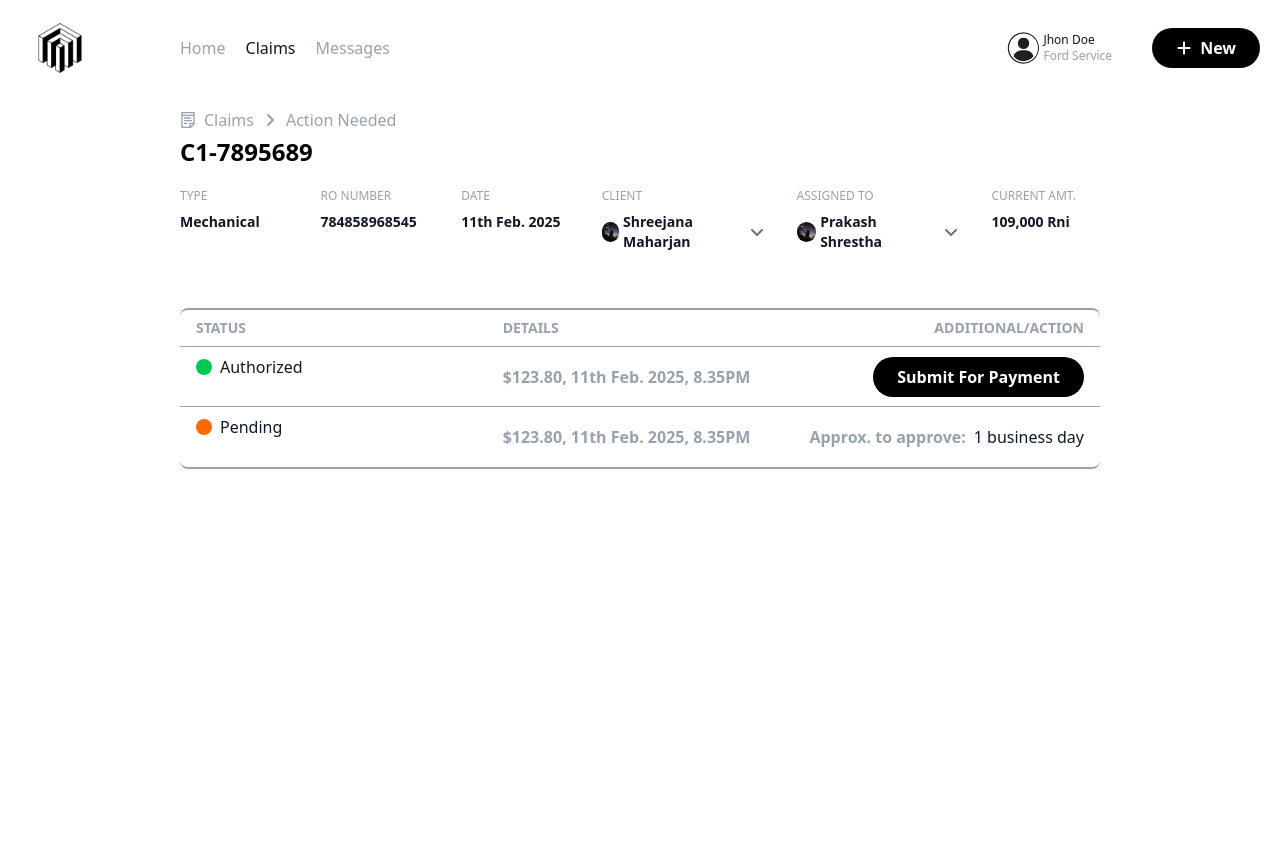
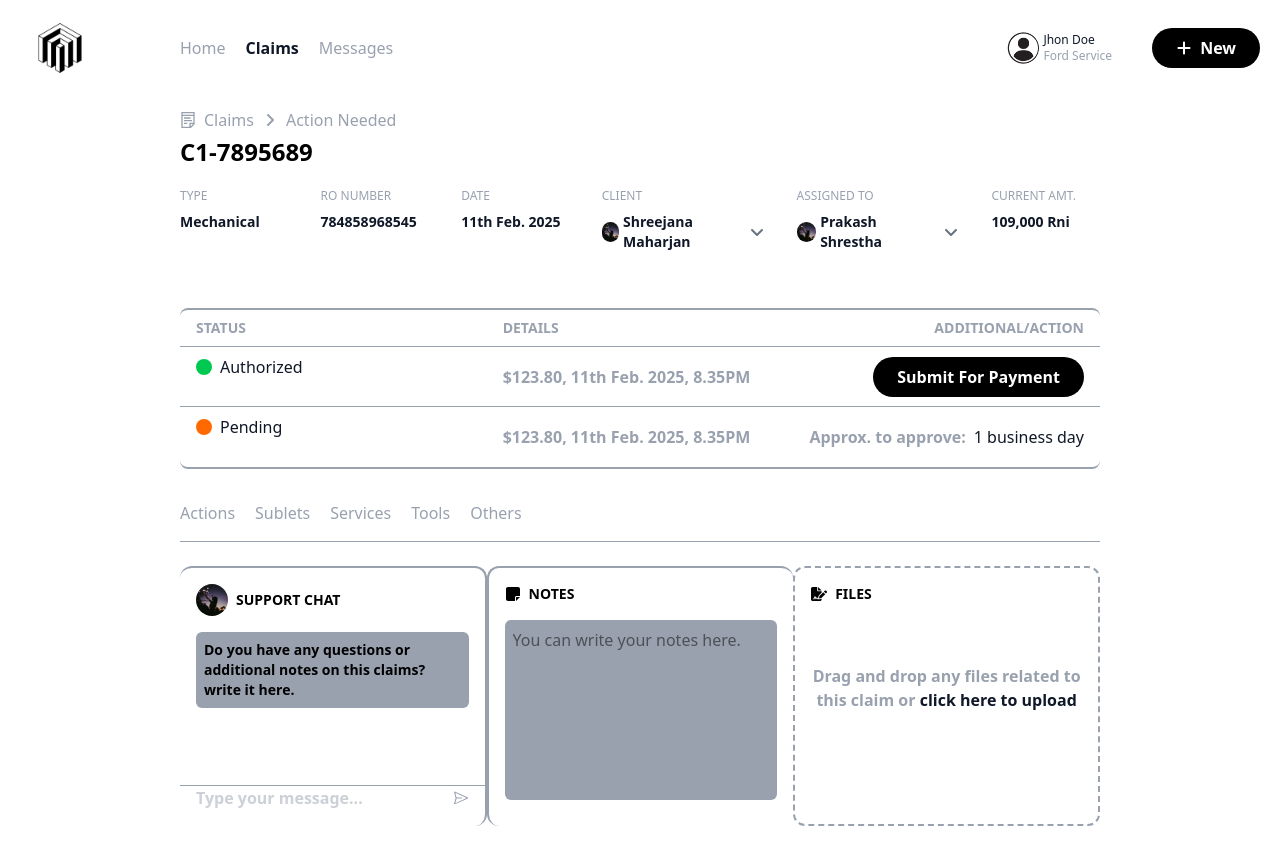
Before and after one commit to shreejanamaharjan/Task, a React (Vite) app: page /claims in a window 1280 px wide. Before the commit the page ends 800 px from the top, so only its background shows below. Built offline with nearby package versions, Linux system fonts and the light colour scheme.

Commit message:
feat: added action section

```diff
--- a/src/App.tsx
+++ b/src/App.tsx
@@ -1,8 +1,8 @@
 import { BrowserRouter, Route, Routes } from "react-router-dom";
 import HomeLayout from "./layout/HomeLayout";
-import Home from "./components/homePage/Home";
-import Claims from "./components/claims/Claims";
-import Message from "./components/homePage/Message";
+import ClaimPage from "./page/ClaimPage";
+import Homepage from "./page/Homepage";
+import MessagePage from "./page/MessagePage";
 
 function App() {
   return (
@@ -10,9 +10,9 @@ function App() {
       <BrowserRouter>
         <Routes>
           <Route element={<HomeLayout />}>
-            <Route path="/" element={<Home />} />
-            <Route path="/claims" element={<Claims />} />
-            <Route path="/messages" element={<Message />} />
+            <Route path="/" element={<Homepage />} />
+            <Route path="/claims" element={<ClaimPage />} />
+            <Route path="/messages" element={<MessagePage />} />
           </Route>
         </Routes>
       </BrowserRouter>
--- /dev/null
+++ b/src/components/additionalInfo/Action.tsx
@@ -0,0 +1,91 @@
+import { useEffect, useRef, useState } from "react";
+import { FaFileSignature, FaNoteSticky } from "react-icons/fa6";
+import { VscSend } from "react-icons/vsc";
+
+// Define the type for the files state
+type FileListState = FileList | null;
+
+const Action = () => {
+  const [files, setFiles] = useState<FileListState>(null);
+  const inputRef = useRef<HTMLInputElement>(null);
+  const handleDragOver = (event: React.DragEvent<HTMLDivElement>) => {
+    event.preventDefault();
+  };
+
+  useEffect(() => {
+    console.log(files);
+  }, [files]);
+
+  const handleDrop = (event: React.DragEvent<HTMLDivElement>) => {
+    event.preventDefault();
+    const droppedFiles = event.dataTransfer.files;
+    setFiles(droppedFiles);
+    console.log("Dropped files:", droppedFiles);
+  };
+
+  return (
+    <div className="flex justify-between items-center mt-6">
+      <div className="w-85 h-65 border-t-2 border-r-2 border-gray-400 rounded-xl p-4 relative">
+        <div className="flex gap-2 items-center">
+          <div className="w-8 h-8 rounded-full overflow-hidden">
+            <img
+              src="/images/claims/user.jpg"
+              alt="support chat"
+              className="object-cover w-full h-full"
+            />
+          </div>
+          <h1 className="text-sm font-semibold uppercase">support chat</h1>
+        </div>
+        <div className="bg-gray-400 rounded-md p-2 mt-4">
+          <p className="text-sm font-semibold">
+            Do you have any questions or additional notes on this claims? write
+            it here.
+          </p>
+        </div>
+        <div className="w-full border-b-1 border-gray-400 absolute bottom-10 left-0"></div>
+        <div className="absolute bottom-4 left-4 right-4 flex justify-between items-center text-gray-400 font-semibold">
+          <input type="text" placeholder="Type your message..." />
+          <VscSend />
+        </div>
+      </div>
+      <div className="w-85 h-65  border-t-2 border-l-2 border-gray-400 rounded-xl p-4">
+        <div className="flex gap-2 items-center">
+          <FaNoteSticky />
+          <h1 className="text-sm font-semibold uppercase">notes</h1>
+        </div>
+        <div className="bg-gray-400 rounded-md p-2 mt-4 h-45 ">
+          <textarea
+            className="w-full h-full bg-transparent resize-none outline-none"
+            placeholder="You can write your notes here."
+          ></textarea>
+        </div>
+      </div>
+      <div className="w-85 h-65 border-dashed border-2 border-gray-400 rounded-xl p-4">
+        <div className="flex gap-2 items-center">
+          <FaFileSignature />
+          <h1 className="text-sm font-semibold uppercase">files</h1>
+        </div>
+        <div className="mt-15" onDragOver={handleDragOver} onDrop={handleDrop}>
+          <h1 className="text-base text-gray-400 font-semibold text-center">
+            Drag and drop any files related to this claim or{" "}
+            <span
+              className="text-gray-900 cursor-pointer"
+              onClick={() => inputRef.current?.click()}
+            >
+              click here to upload
+            </span>
+          </h1>
+          <input
+            type="file"
+            multiple
+            onChange={(event) => setFiles(event.target.files)}
+            hidden
+            ref={inputRef}
+          />
+        </div>
+      </div>
+    </div>
+  );
+};
+
+export default Action;
--- /dev/null
+++ b/src/components/additionalInfo/AdditionalDetail.tsx
@@ -0,0 +1,13 @@
+import Action from "./Action";
+import AdditonalNavbar from "./AdditonalNavbar";
+
+const AdditionalDetail = () => {
+  return (
+    <div className="mt-4">
+      <AdditonalNavbar />
+      <Action />
+    </div>
+  );
+};
+
+export default AdditionalDetail;
--- /dev/null
+++ b/src/components/additionalInfo/AdditonalNavbar.tsx
@@ -0,0 +1,34 @@
+import { useState } from "react";
+
+const AdditionalNavbar = () => {
+  const [activeTab, setActiveTab] = useState("");
+  const navLinks = [
+    { key: "action", label: "actions" },
+    { key: "sublet", label: "sublets" },
+    { key: "service", label: "services" },
+    { key: "tool", label: "tools" },
+    { key: "others-detail", label: "others" },
+  ];
+  return (
+    <>
+      <div className="flex gap-5 text-base text-gray-400 capitalize">
+        {navLinks.map(({ key, label }) => (
+          <button
+            key={key}
+            onClick={() => setActiveTab(key)}
+            className={`capitalize ${
+              activeTab === key
+                ? "text-gray-900 font-semibold"
+                : "text-gray-400"
+            } hover:text-gray-900`}
+          >
+            {label}
+          </button>
+        ))}
+      </div>
+      <div className="border-b-1 border-gray-400 w-full mt-4"></div>
+    </>
+  );
+};
+
+export default AdditionalNavbar;
--- a/src/components/claims/ClaimsDropDown.tsx
+++ b/src/components/claims/ClaimsDropDown.tsx
@@ -13,7 +13,7 @@ const ClaimsDropDown: React.FC<{
       {user && (
         <>
           {hasClientData && (
-            <>
+            <div className="absolute bg-white">
               {client.map((item, index) => (
                 <div
                   key={index}
@@ -34,13 +34,13 @@ const ClaimsDropDown: React.FC<{
                   </span>
                 </div>
               ))}
-            </>
+            </div>
           )}
         </>
       )}
 
       {!user && hasAssignedToData && (
-        <>
+        <div className="absolute bg-white">
           {assignedTo.map((item, index) => (
             <div
               key={index}
@@ -61,7 +61,7 @@ const ClaimsDropDown: React.FC<{
               </span>
             </div>
           ))}
-        </>
+        </div>
       )}
     </>
   );
--- a/src/components/homePage/Home.tsx
+++ /dev/null
@@ -1,7 +0,0 @@
-import React from "react";
-
-const Home = () => {
-  return <div>Home</div>;
-};
-
-export default Home;
--- a/src/components/homePage/Message.tsx
+++ /dev/null
@@ -1,7 +0,0 @@
-import React from "react";
-
-const Message = () => {
-  return <div>Message</div>;
-};
-
-export default Message;
--- a/src/components/homePage/Navbar.tsx
+++ b/src/components/homePage/Navbar.tsx
@@ -14,7 +14,7 @@ const Navbar = () => {
           key={to}
           to={to}
           className={({ isActive }) =>
-            isActive ? "text-gray-900" : "text-gray-400"
+            isActive ? "text-gray-900 font-semibold" : "text-gray-400"
           }
         >
           <span className="hover:text-gray-900">{label}</span>
--- /dev/null
+++ b/src/layout/AdditionalInfoLayout.tsx
@@ -0,0 +1,13 @@
+import { Outlet } from "react-router-dom";
+import AdditionalDetail from "../components/additionalInfo/AdditionalDetail";
+
+const AdditionalInfoLayout = () => {
+  return (
+    <>
+      <AdditionalDetail />
+      <Outlet />
+    </>
+  );
+};
+
+export default AdditionalInfoLayout;
--- a/src/components/claims/Claims.tsx
+++ b/src/page/ClaimPage.tsx
@@ -1,9 +1,10 @@
 import { GrNotes } from "react-icons/gr";
 import { FaAngleRight } from "react-icons/fa6";
-import ClaimsDetails from "./ClaimsDetails";
-import PaymentStatus from "./PaymentStatus";
+import ClaimsDetails from "../components/claims/ClaimsDetails";
+import PaymentStatus from "../components/claims/PaymentStatus";
+import AdditionalDetail from "../components/additionalInfo/AdditionalDetail";
 
-const Claims = () => {
+const ClaimPage = () => {
   const user = true;
   return (
     <div className="px-45 py-5">
@@ -23,8 +24,9 @@ const Claims = () => {
         <ClaimsDetails title="current amt." description="109,000 rni" />
       </div>
       <PaymentStatus />
+      <AdditionalDetail />
     </div>
   );
 };
 
-export default Claims;
+export default ClaimPage;
--- /dev/null
+++ b/src/page/HomePage.tsx
@@ -0,0 +1,5 @@
+const Homepage = () => {
+  return <div>Homepage</div>;
+};
+
+export default Homepage;
--- /dev/null
+++ b/src/page/MessagePage.tsx
@@ -0,0 +1,5 @@
+const MessagePage = () => {
+  return <div>MessagePage</div>;
+};
+
+export default MessagePage;
```
